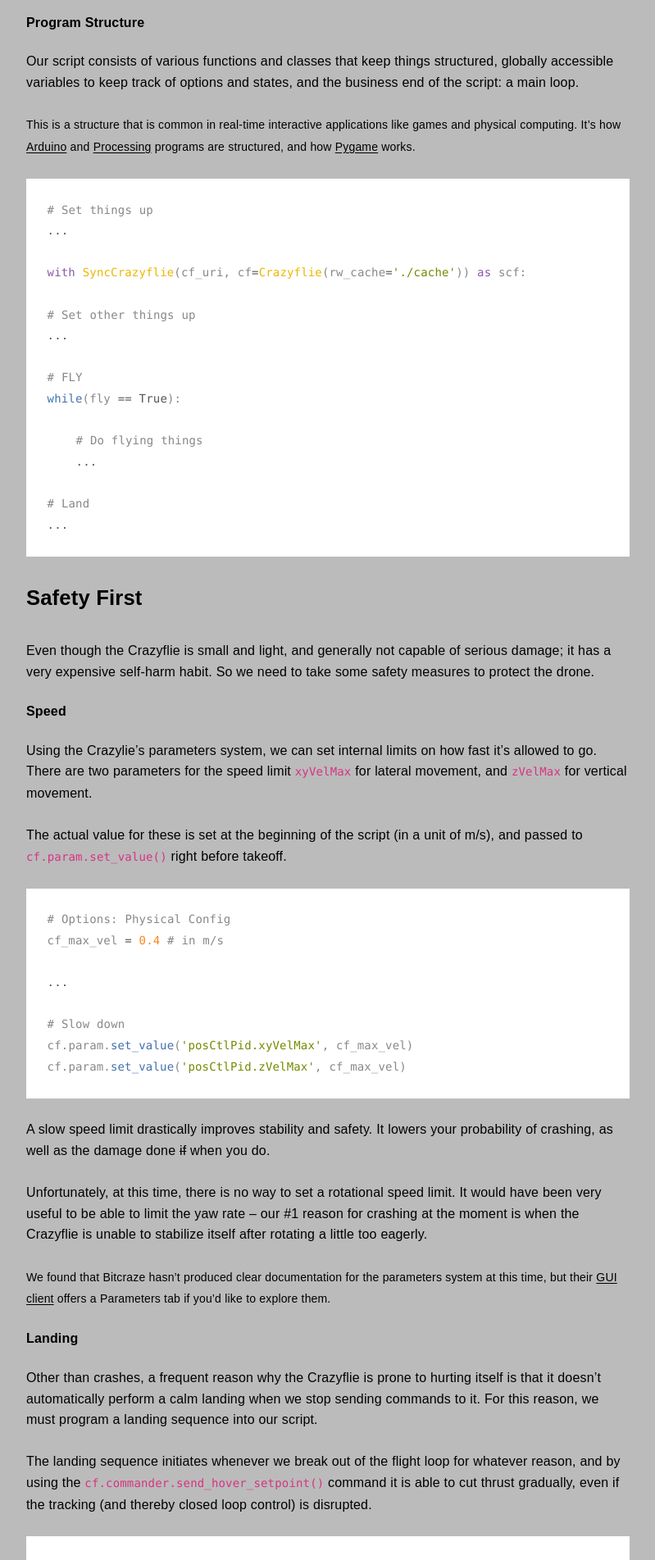
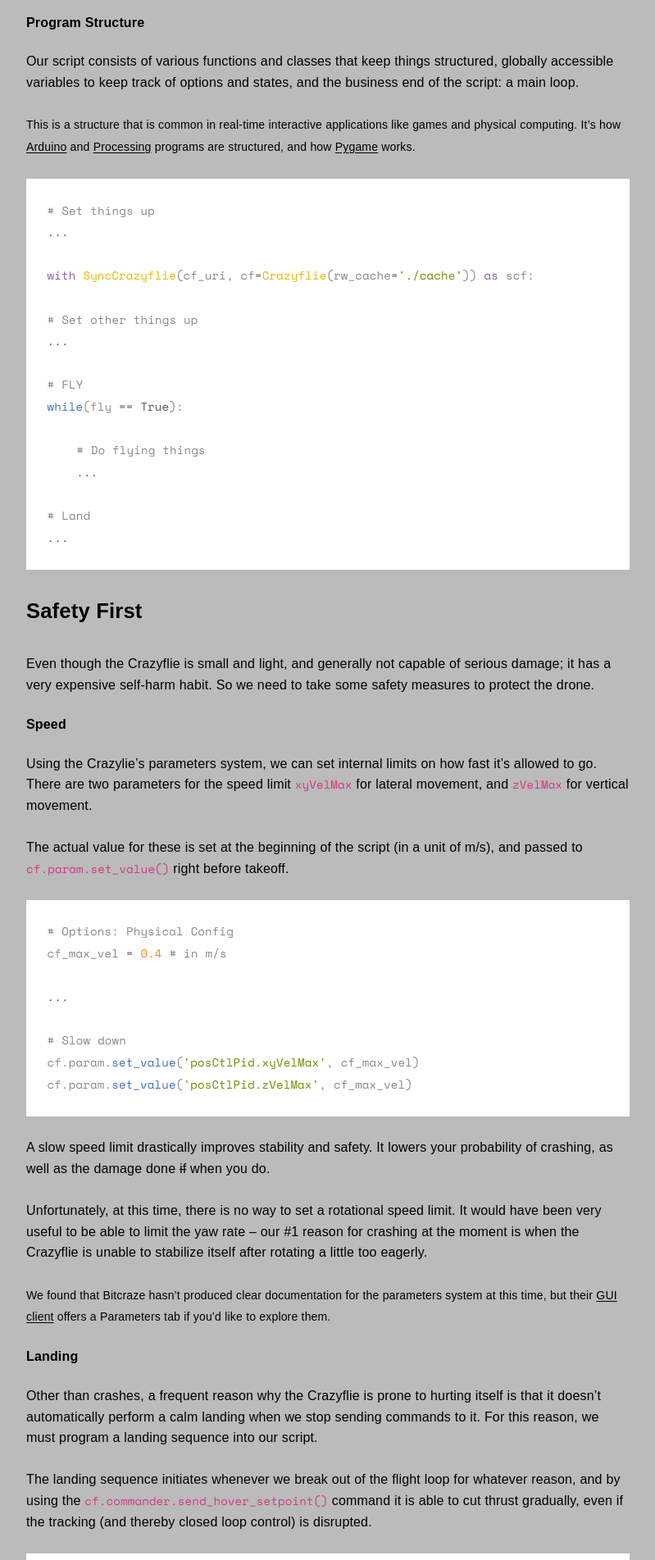
Before and after one commit to l77l77/mbaytas.github.io, a Jekyll site: the page built from crazyflie.md, in a window 1280 px wide. Shown: the part 1505-3408 px from the top of the page at 82% size, without its empty margins (430-1229 px from the left). Built offline with Jekyll 4.4.1, drawn with Linux system fonts in a browser that asks for light colours; some web fonts are replaced; our own code applies the rules of GitHub Pages for plain Markdown files; comment, search, counter and statistics services are not loaded.

Commit message:
Update default.html

```diff
--- a/_layouts/default.html
+++ b/_layouts/default.html
@@ -16,6 +16,10 @@
     <!-- Adobe Fonts -->
     <link rel="stylesheet" href="https://use.typekit.net/egm0lqu.css">
 
+    <!-- Google Fonts -->
+    <link rel="preconnect" href="https://fonts.gstatic.com">
+    <link href="https://fonts.googleapis.com/css2?family=Space+Mono:wght@400;700&display=swap" rel="stylesheet">
+
     <style>
       /* Microtypography */
       body {
@@ -25,6 +29,9 @@
         line-height: 1.6em;
         word-spacing: 0.01em;
         text-underline-offset: 0.1em;
+      }
+      code {
+        font-family: 'Space Mono';
       }
       p,
       pre,
```
